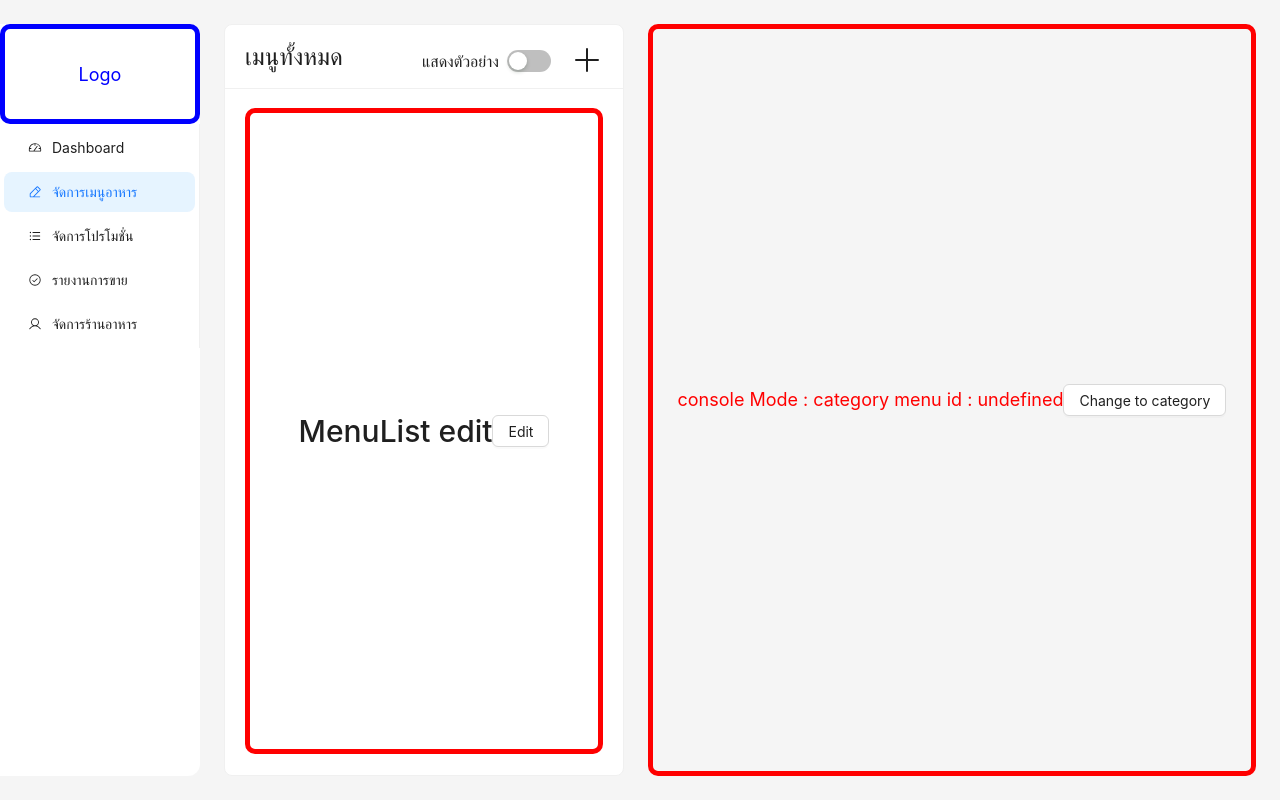
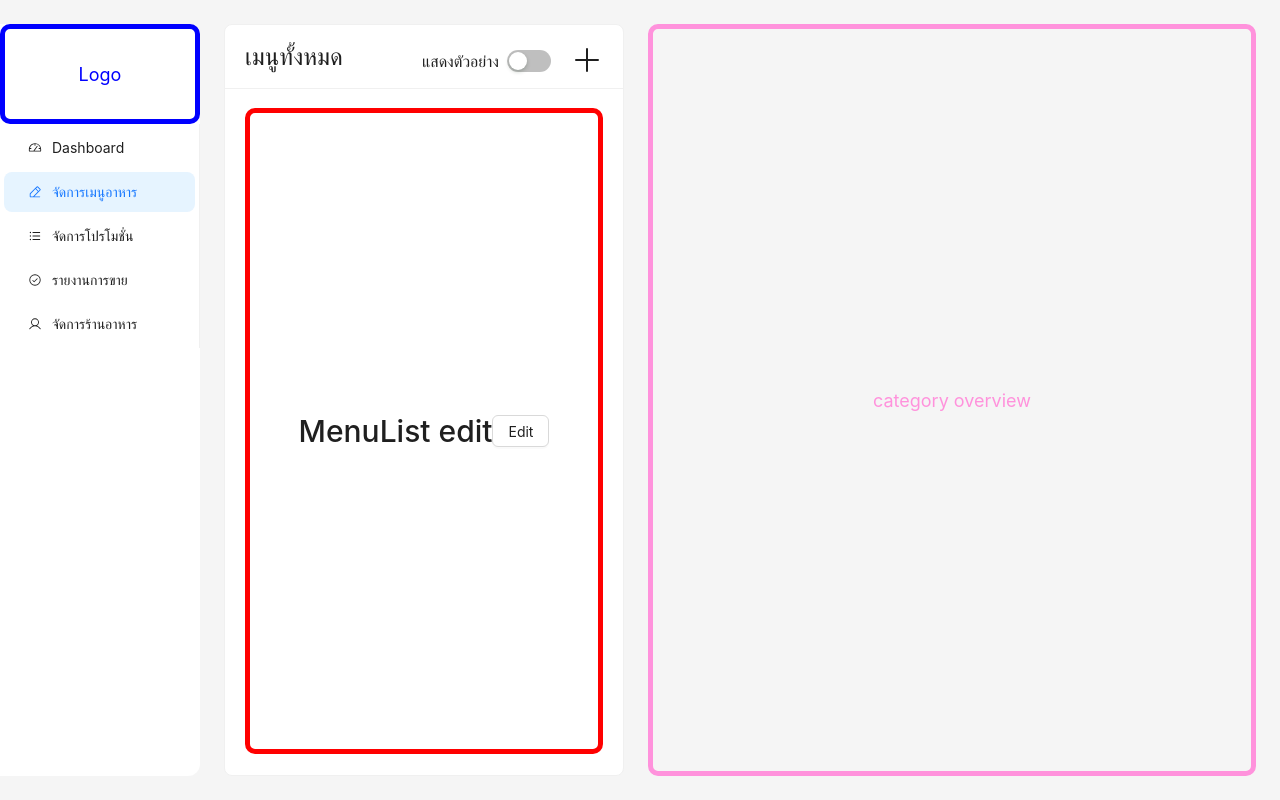
Before and after one commit to meeorder/meeorder-frontend, a Next.js app: page /admin/menu in a window 1280 px wide. Built offline with nearby package versions, Linux system fonts and the light colour scheme.

Commit message:
add menu and addon form to new layout

```diff
--- a/package.json
+++ b/package.json
@@ -18,7 +18,7 @@
     "@emotion/styled": "^11.11.0",
     "@phosphor-icons/react": "^2.0.10",
     "@t3-oss/env-nextjs": "^0.3.1",
-    "antd": "^5.7.0",
+    "antd": "^5.8.0",
     "next": "^13.4.2",
     "react": "18.2.0",
     "react-dom": "18.2.0",
--- a/src/modules/admin/layout/AdminSideNav.tsx
+++ b/src/modules/admin/layout/AdminSideNav.tsx
@@ -31,7 +31,9 @@ const AdminSideNav: React.FC<AdminSideNavProps> = ({ currentPageId }) => {
         defaultSelectedKeys={[currentPageId]}
         onClick={({ key }) => {
           const page = pages[key as PageId];
-          void router.push(page.path);
+          if (router.pathname !== page.path) {
+            void router.push(page.path);
+          }
         }}
         items={[
           adminDashboard,
--- a/src/modules/admin/menu/ConsoleSection.tsx
+++ b/src/modules/admin/menu/ConsoleSection.tsx
@@ -1,25 +1,22 @@
+import MenuFormSection from "@/modules/admin/menu/MenuFormSection";
+import AddOnFormSection from "@/modules/admin/menu/addon/AddOnFormSection";
 import useConsoleSectionMode from "@/modules/admin/menu/hooks/useConsoleSectionMode";
 import WireFrame from "@/modules/mock/components/WireFrame";
 import styled from "@emotion/styled";
-import { Button } from "antd";
 
 const ConsoleSection = () => {
-  const { consoleSectionMode, editMenuId, changeToCategoryMode } =
-    useConsoleSectionMode();
+  const { consoleSectionMode } = useConsoleSectionMode();
   return (
     <ConsoleSectionContainer>
-      <WireFrame
-        contentNode={
-          <div>
-            {"console Mode : " +
-              consoleSectionMode +
-              " menu id : " +
-              (editMenuId || "undefined")}
-            <Button onClick={changeToCategoryMode}>Change to category</Button>
-          </div>
-        }
-        cardColor="red"
-      />
+      {consoleSectionMode === "edit-menu" ||
+      consoleSectionMode === "add-menu" ? (
+        <>
+          <MenuFormSection />
+          <AddOnFormSection />
+        </>
+      ) : (
+        <WireFrame contentNode="category overview" />
+      )}
     </ConsoleSectionContainer>
   );
 };
--- a/src/modules/admin/menu/MenuFormSection.tsx
+++ b/src/modules/admin/menu/MenuFormSection.tsx
@@ -1,7 +1,7 @@
-import { type MenuLayoutVariant } from "@/modules/admin/layout/AdminMenuLayout";
+import useConsoleSectionMode from "@/modules/admin/menu/hooks/useConsoleSectionMode";
 import { categories } from "@/modules/admin/mock/categories";
 import { ingredientData } from "@/modules/admin/mock/ingredient";
-import { H4 } from "@/modules/common/components/Typography";
+import { H4, Text } from "@/modules/common/components/Typography";
 import { type Category } from "@/modules/user/mock/categories";
 import styled from "@emotion/styled";
 import { Button, Card, Form, Input, InputNumber, Select } from "antd";
@@ -17,57 +17,68 @@ type FieldType = {
   imageURL?: string;
 };
 
-type MenuFormSectionProps = {
-  menuLayoutVariant: MenuLayoutVariant;
-};
-
-const MenuFormSection: React.FC<MenuFormSectionProps> = ({
-  menuLayoutVariant,
-}) => {
+const MenuFormSection: React.FC = () => {
+  const { consoleSectionMode, editMenuId, changeToCategoryMode } =
+    useConsoleSectionMode();
   const [form] = Form.useForm();
   const [imageURL, setImageURL] = useState<string>(
     "https://source.unsplash.com/random/?food&plate&11",
   );
 
-  if (menuLayoutVariant === "edit") {
+  if (consoleSectionMode === "edit-menu") {
     // TODO: get menu data from api then set value to form
   }
 
-  const onFormSubmit = (values: FieldType) => {
+  const handleFormSubmit = (values: FieldType) => {
     // TODO: send data to api
     console.log(values);
   };
 
-  const onSave = () => {
+  const handleSave = () => {
     form.submit();
   };
 
-  const onCancel = () => {
+  const handleCancel = () => {
+    // mock
+    changeToCategoryMode();
     // TODO: popup confirm
     // TODO: if no close popup
     // TODO: if yes redirect to menu
   };
 
-  const onDelete = () => {
+  const handleDelete = () => {
     // TODO: popup confirm
     // TODO: if no close popup
     // TODO: if yes delete menu redirect to menu
   };
 
-  const title = menuLayoutVariant === "edit" ? "Edit" : "Add";
-
   return (
     <MenuFormCard
-      title={<H4 medium={true}>{title}</H4>}
+      title={
+        <div
+          style={{
+            display: "flex",
+            alignItems: "baseline",
+            gap: "8px",
+          }}
+        >
+          <H4>{consoleSectionMode === "edit-menu" ? "Edit" : "Add"}</H4>
+          {consoleSectionMode === "edit-menu" && (
+            <Text type="secondary"> ({editMenuId}) </Text>
+          )}
+        </div>
+      }
       bordered={false}
       extra={
         <ButtonGroup>
-          <Button type="primary" onClick={onSave}>
+          <Button type="primary" onClick={handleSave}>
             Save
           </Button>
-          <Button type="default">Cancel</Button>
-          {menuLayoutVariant === "edit" && (
-            <Button type="primary" danger>
+          <Button type="default" onClick={handleCancel}>
+            Cancel
+          </Button>
+          {consoleSectionMode === "edit-menu" && (
+            <Button type="primary" danger onClick={handleDelete}>
               Delete
             </Button>
           )}
@@ -77,7 +88,7 @@ const MenuFormSection: React.FC<MenuFormSectionProps> = ({
       <MenuFormContainer
         layout="vertical"
         form={form}
-        onFinish={onFormSubmit}
+        onFinish={handleFormSubmit}
         requiredMark="optional"
       >
         <GeneralFormItemsContainer>
--- a/src/modules/admin/menu/addon/AddOnFormSection.tsx
+++ b/src/modules/admin/menu/addon/AddOnFormSection.tsx
@@ -1,8 +1,8 @@
-import { type MenuLayoutVariant } from "@/modules/admin/layout/AdminMenuLayout";
 import AddOnModal from "@/modules/admin/menu/addon/AddOnModal";
+import useConsoleSectionMode from "@/modules/admin/menu/hooks/useConsoleSectionMode";
 import { addOnData, type AddOnDataType } from "@/modules/admin/mock/addon";
 import { CenterContentButton } from "@/modules/common/components/CenterContentButton";
-import { H4 } from "@/modules/common/components/Typography";
+import { H4, Text } from "@/modules/common/components/Typography";
 import styled from "@emotion/styled";
 import { Card, Table } from "antd";
 import { type ColumnsType } from "antd/es/table";
@@ -20,16 +20,26 @@ const columns: ColumnsType<AddOnDataType> = [
   },
 ];
 
-type AddOnFormSectionProps = {
-  menuLayoutVariant: MenuLayoutVariant;
-};
-
-const AddOnFormSection: React.FC<AddOnFormSectionProps> = () => {
+const AddOnFormSection: React.FC = () => {
+  const { consoleSectionMode, editMenuId } = useConsoleSectionMode();
   const [isModalOpen, setIsModalOpen] = useState(false);
   return (
     <>
       <AddOnFormCard
-        title={<H4>Add-on</H4>}
+        title={
+          <div
+            style={{
+              display: "flex",
+              alignItems: "baseline",
+              gap: "8px",
+            }}
+          >
+            <H4>Add-on</H4>
+            {consoleSectionMode === "edit-menu" && (
+              <Text type="secondary"> ({editMenuId}) </Text>
+            )}
+          </div>
+        }
         bordered={false}
         extra={
           <CenterContentButton
```
Also changed, not shown: src/modules/admin/layout/AdminMenuLayout.tsx (deleted, +0 -36 lines), 1 other file (tests, documents, lock files or other folders).
